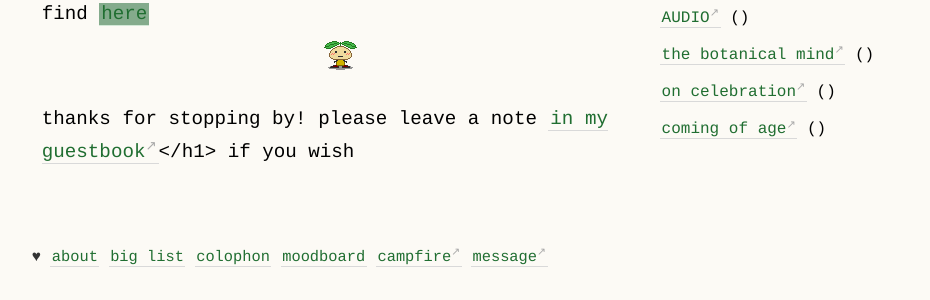
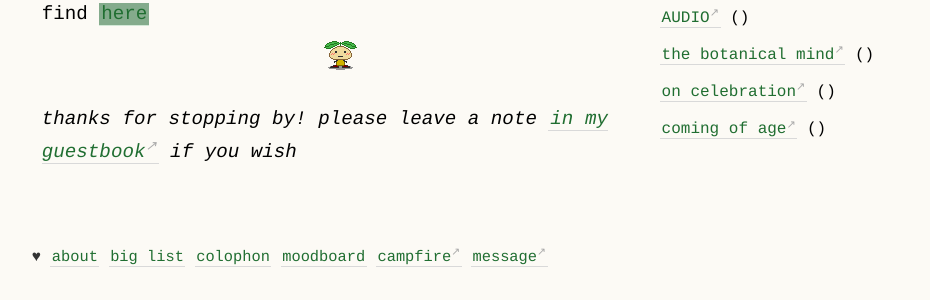
Before and after one commit to geminiworms/talyssagarden.github.io, a Jekyll site: the page built from _pages/index.md, in a window 1280 px wide. Shown: the part 383-683 px from the top of the page, without its empty margins (45-975 px from the left). Built offline with Jekyll 4.4.1, drawn with Linux system fonts in a browser that asks for light colours.

Commit message:
Update index.md

```diff
--- a/_pages/index.md
+++ b/_pages/index.md
@@ -41,7 +41,7 @@
   <div class="container">
     <div class="left-column">
       <h1>this is talyssa's <a class="internal-link" href="/what-is-digital-gardening">digital garden</a></h1>
-      <p>you can think of it as a sprawling collection of digital references, miscellaneous artifacts, and fragmented thoughts. everything that exists in the garden can be visualized in a web, which you can find <a class="internal-link" href="/web">here</a> <img src="/assets/mini-graphics/sprout.gif" style="padding: 0px 0px 0px 0px;"><br>thanks for stopping by! please leave a note <a class="external-link" href="https://www.yourworldoftext.com/~talyssa.txt/">in my guestbook</a></h1> if you wish</p>
+      <p>you can think of it as a sprawling collection of digital references, miscellaneous artifacts, and fragmented thoughts. everything that exists in the garden can be visualized in a web, which you can find <a class="internal-link" href="/web">here</a> <img src="/assets/mini-graphics/sprout.gif" style="padding: 0px 0px 0px 0px;"><br><i>thanks for stopping by! please leave a note <a class="external-link" href="https://www.yourworldoftext.com/~talyssa.txt/">in my guestbook</a> if you wish</i></p>
     </div>
     <div class="right-column">
       <p><h3>like a real garden,</h3>this space is always changing. here's a log of my <b>recently edited notes</b> to see what i've tended to lately:</p>
```
